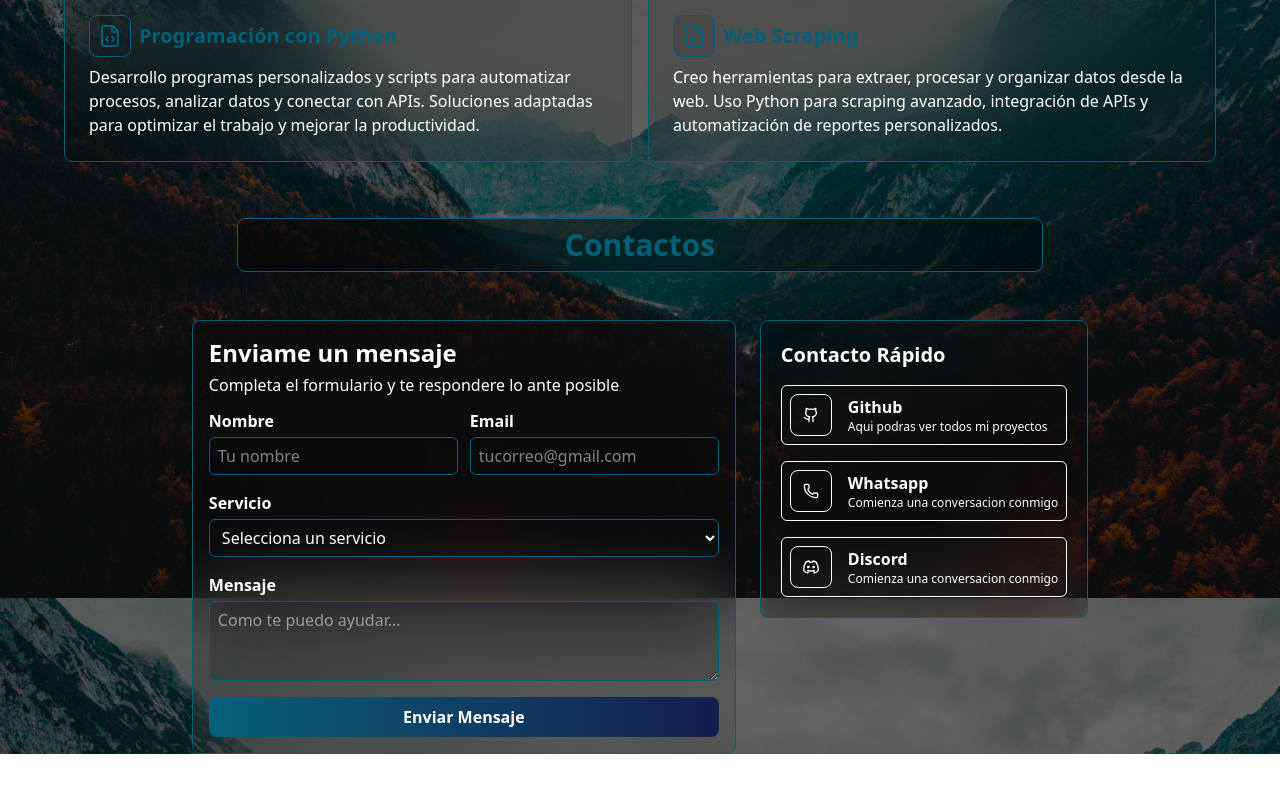
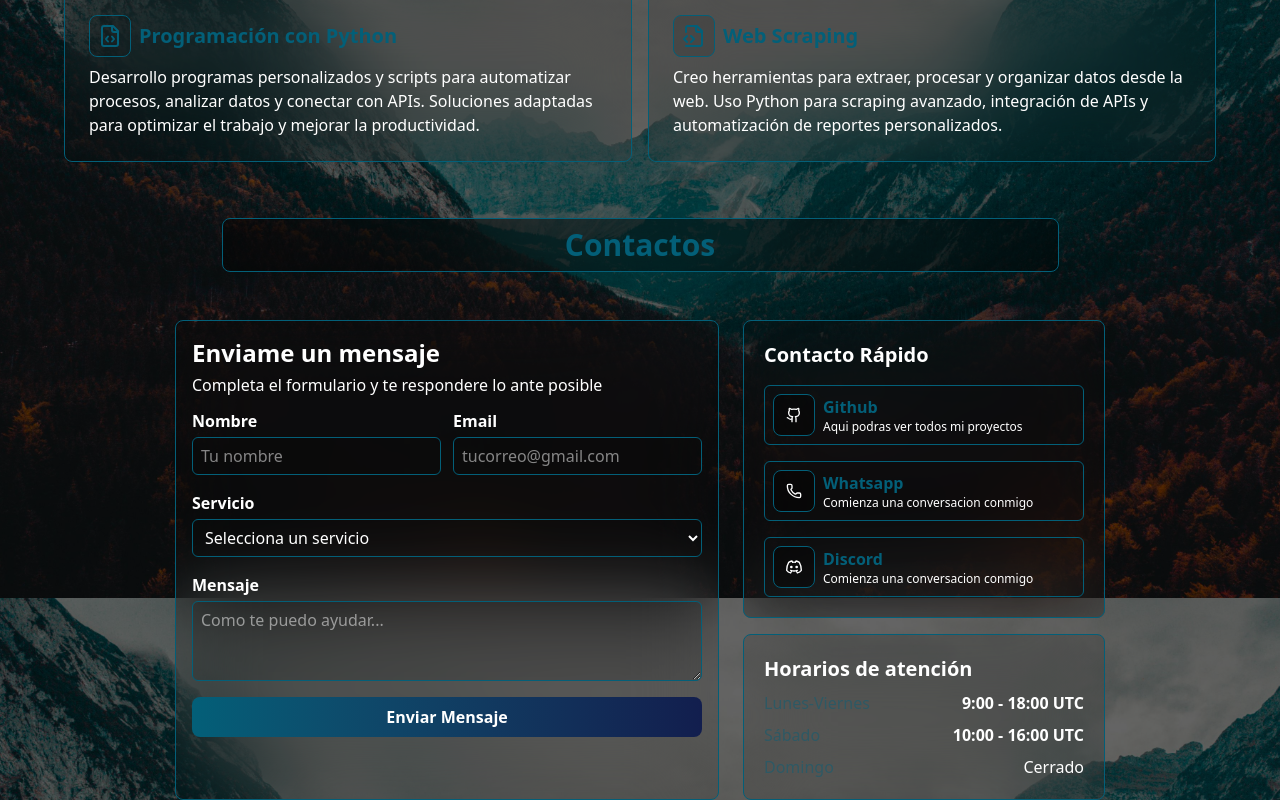
Before and after one commit to RamCodeZ3/Portafolio, a React (Vite) app: page / in a window 1280 px wide. Shown: the part 1002-1802 px from the top of the page. Before the commit the page ends 1756 px from the top, so only its background shows below. Built offline with nearby package versions, Linux system fonts and the light colour scheme.

Commit message:
Se estilizo el componente FastContacts y se creo el componente de workingHours para mostrar la hora que se puede anteder a los clientes

```diff
--- a/src/sections/contatcs/Contatcs.jsx
+++ b/src/sections/contatcs/Contatcs.jsx
@@ -1,5 +1,6 @@
 import Form from "./Form";
 import FastContacts from "./FastContacts";
+import WorkingHours from "./WorkingHours";
 import TitleSections from "../../common/TitleSections";
 
 function Contacts(){
@@ -9,7 +10,10 @@ function Contacts(){
             <TitleSections title={"Contactos"}/>
           <div className="flex gap-6">
             <Form/>
-            <FastContacts/>
+            <div className="flex flex-col gap-4">
+              <FastContacts/>
+              <WorkingHours/>
+            </div>
           </div>
         </div>
         </>
--- a/src/sections/contatcs/FastContacts.jsx
+++ b/src/sections/contatcs/FastContacts.jsx
@@ -7,12 +7,12 @@ function FastContacts() {
         <b className="text-xl">Contacto Rápido</b>
         {contactsInfo.map((contact, i) => (
           <a key={i} href={contact.link} target="_blank">
-            <div className="flex cursor-pointer gap-4 rounded-md p-2 w-auto h-auto border">
-              <div className="rounded-lg flex justify-center items-center  p-3 border">
+            <div className="flex cursor-pointer gap-2 rounded-md p-2 md:w-80 h-auto borderbg-black/10 backdrop-blur-2xl border-1 border-[#035f78]">
+              <div className="rounded-lg flex justify-center items-center p-3 border border-[#035f78] bg-black/40 text-">
                 {contact.icon}
               </div>
               <div className="flex flex-col justify-evenly">
-                <h4 className="font-semibold">{contact.socialNetworking}</h4>
+                <h4 className="font-semibold text-[#035f78]">{contact.socialNetworking}</h4>
                 <span className="text-xs">{contact.description}</span>
               </div>
             </div>
--- /dev/null
+++ b/src/sections/contatcs/WorkingHours.jsx
@@ -0,0 +1,26 @@
+function WorkingHours() {
+  return (
+    <>
+      <div className="flex flex-col gap-2 w-auto p-5 bg-black/10 backdrop-blur-2xl rounded-lg border-1 border-[#035f78]">
+        <span className="text-xl font-semibold">Horarios de atención</span>
+
+        <div className="flex justify-between ">
+          <span className="text-[#2e5964]">Lunes-Viernes</span>
+          <b>9:00 - 18:00 UTC</b>
+        </div>
+
+        <div className="flex justify-between">
+          <span className="text-[#2e5964]">Sábado</span>
+          <b>10:00 - 16:00 UTC</b>
+        </div>
+
+        <div className="flex justify-between">
+          <span className="text-[#2e5964]">Domingo</span>
+          <span>Cerrado</span>
+        </div>
+      </div>
+    </>
+  )
+}
+
+export default WorkingHours
```
